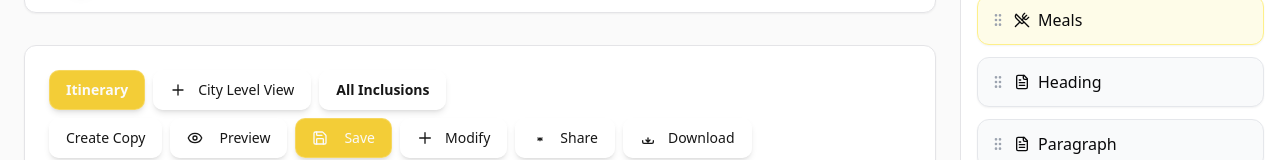
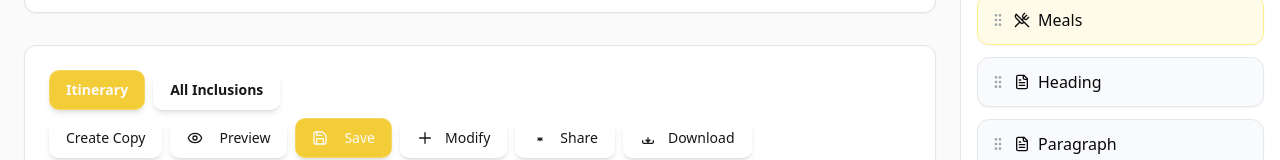
Before and after one commit to ainirvana/b2b-final, a Next.js app: page /itinerary/builder in a window 1280 px wide. Shown: the part 403-563 px from the top of the page. Built offline with nearby package versions, Linux system fonts and the light colour scheme; no server answers; the database is empty.

Commit message:
city_level_removed

```diff
--- a/components/itinerary-builder/index.tsx
+++ b/components/itinerary-builder/index.tsx
@@ -940,23 +940,6 @@ export function ItineraryBuilder({ itineraryId, onBack }: ItineraryBuilderProps)
               <Button variant="default" className="font-semibold whitespace-nowrap">
                 Itinerary
               </Button>
-              <Button variant="outline" className="flex items-center space-x-1 whitespace-nowrap">
-                <svg
-                  xmlns="http://www.w3.org/2000/svg"
-                  className="h-4 w-4"
-                  fill="none"
-                  viewBox="0 0 24 24"
-                  stroke="currentColor"
-                  strokeWidth={2}
-                >
-                  <path
-                    strokeLinecap="round"
-                    strokeLinejoin="round"
-                    d="M12 4.5v15m7.5-7.5h-15"
-                  />
-                </svg>
-                <span>City Level View</span>
-              </Button>
               <Button variant="outline" className="font-semibold whitespace-nowrap">
                 All Inclusions
               </Button>
```
